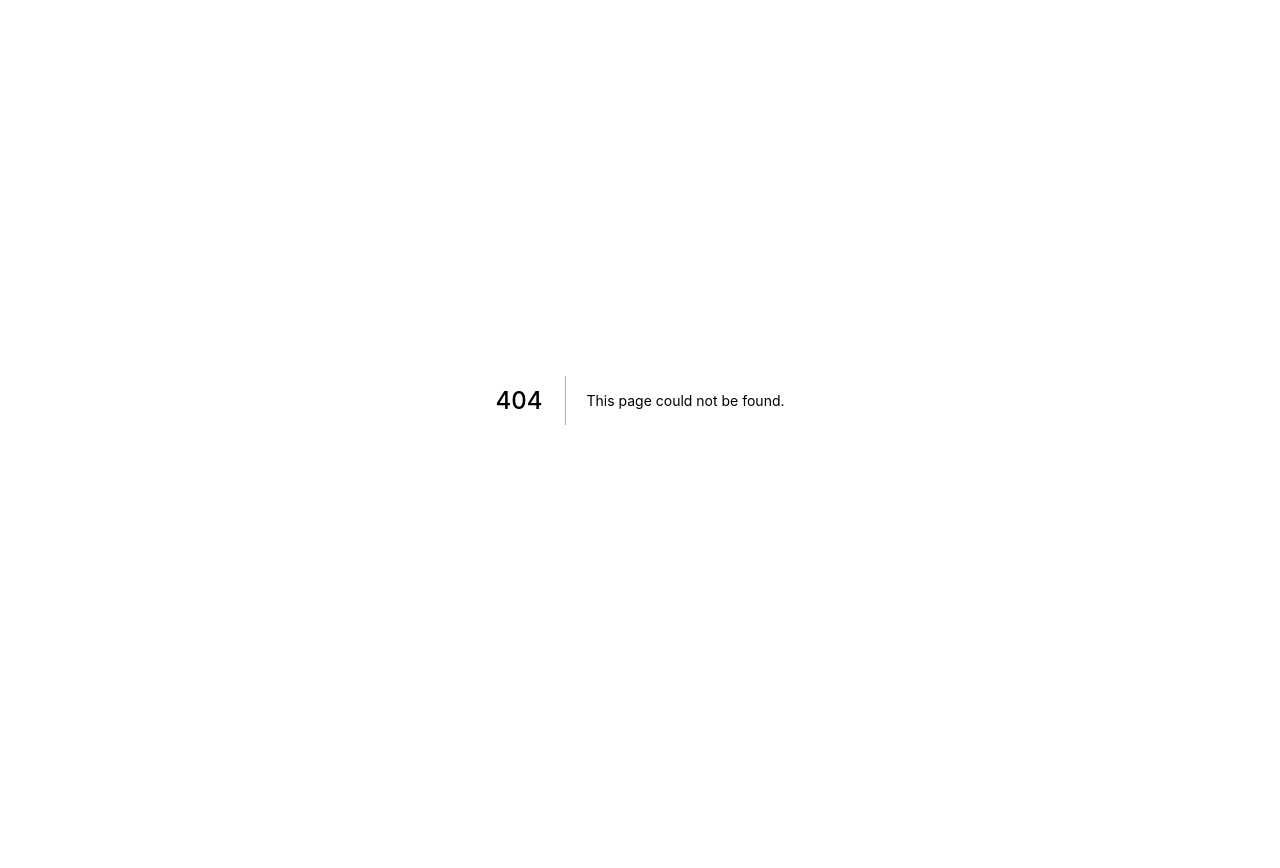
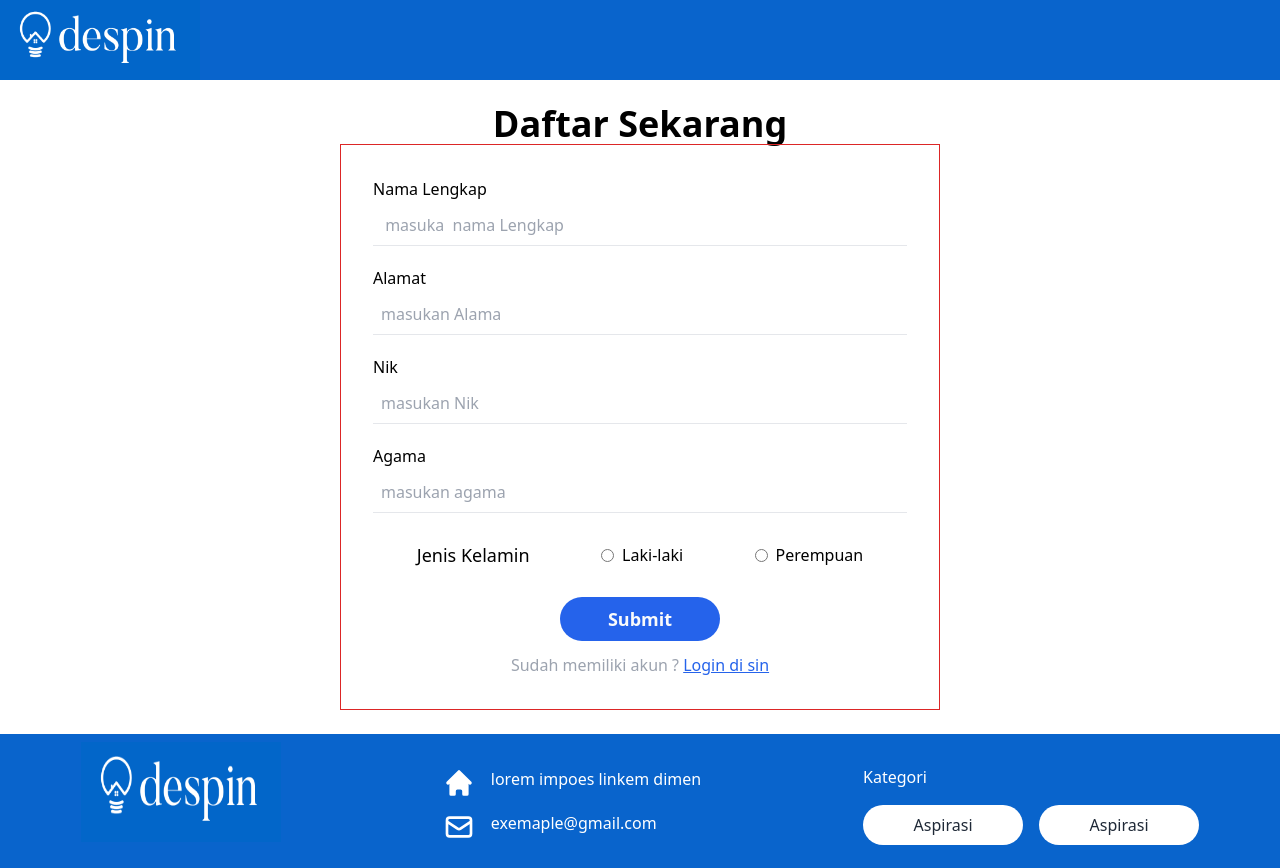
Before and after one commit to onceLearner/singap, a Next.js app: page /layanan/registrasi in a window 1280 px wide. Before the commit this address had no page. Before the commit the page ends 800 px from the top, so only its background shows below. Built offline with nearby package versions, Linux system fonts and the light colour scheme.

Commit message:
feature registrasi finshed ui

```diff
--- a/components/Navigation.js
+++ b/components/Navigation.js
@@ -21,11 +21,13 @@ const Navigation = (props) => {
                 </Link>
                 <div className="  flex flex-wrap space-x-3 items-center  md:pr-5 p-0   " >
                     <button className=" p-2  px-6    font-semibold  text-gray-100 rounded-3xl">
-                        Aspirasi
+                        Masuk
                     </button>
-                    <button className="p-2  px-6  border border-gray-100 text-gray-100 rounded-3xl">
-                        Bspirami
-                    </button>
+                    <Link href="/layanan/registrasi">
+                        <button className="p-2  px-6  border border-gray-100 text-gray-100 rounded-3xl">
+                            Registrari
+                          </button>
+                    </Link>
 
 
 
--- /dev/null
+++ b/components/loginModal.js
@@ -0,0 +1,11 @@
+import React from 'react'
+
+const LoginModal = () => {
+    return (
+        <div>
+
+        </div>
+    )
+}
+
+export default LoginModal
--- /dev/null
+++ b/pages/layanan/registrasi.js
@@ -0,0 +1,114 @@
+import React, { useState, useEffect } from 'react'
+import Image from "next/image"
+import Link from "next/link"
+import Footer from '../../components/Footer'
+import { Formik, Form, Field, ErrorMessage } from 'formik';
+
+const Registrari = () => {
+
+    return (
+        <div className="flex flex-col   min-h-screen w-full">
+            <div className="flex     justify-between md:space-x-0 space-x-12 md:p-0 p-2   " style={{ backgroundColor: "#0964CC" }}>
+
+                <Link href="/" >
+
+                    <Image src="/Home.png" width="200" className="cursor-pointer" height="80" priority />
+
+                </Link>
+
+            </div>
+
+
+            <main className="flex-1 flex flex-col items-center  my-6   md:px-10">
+                <h2 className="text-4xl font-semibold">Daftar Sekarang </h2>
+                <div className=" w-full md:w-3/6 md:p-8 border border-red-600">
+                    <Formik
+                        initialValues={{ email: '', password: '' }}
+                        validate={values => {
+                            const errors = {};
+                            if (!values.email) {
+                                errors.email = 'Required';
+                            } else if (
+                                !/^[A-Z0-9._%+-]+@[A-Z0-9.-]+\.[A-Z]{2,}$/i.test(values.email)
+                            ) {
+                                errors.email = 'Invalid email address';
+                            }
+                            return errors;
+                        }}
+                        onSubmit={(values, { setSubmitting }) => {
+                            setTimeout(() => {
+                                alert(JSON.stringify(values, null, 2));
+                                setSubmitting(false);
+                            }, 400);
+                        }}
+                    >
+                        {({ isSubmitting }) => (
+                            <Form className="flex flex-col   space-y-5  ">
+                                <div className="flex flex-col space-y-1">
+                                    <label className="capitalize" htmlFor="fullname" >nama Lengkap</label>
+                                    <Field className="p-2 border-b   " type="text" name="fullname" placeholder=" masuka  nama Lengkap" />
+                                    <ErrorMessage className="text-red-600" name="fullname" component="div" />
+
+                                </div>
+
+                                <div className="flex flex-col space-y-1">
+                                    <label className="capitalize" htmlFor="alamat" >Alamat</label>
+                                    <Field className="p-2 border-b   " type="text" name="alamat" placeholder="masukan Alama" />
+                                    <ErrorMessage className="text-red-600" name="alamat" component="div" />
+
+                                </div>
+
+                                <div className="flex flex-col space-y-1">
+                                    <label className="capitalize" htmlFor="nik" >Nik</label>
+                                    <Field className="p-2 border-b   " type="text" name="nik" placeholder="masukan Nik" />
+                                    <ErrorMessage className="text-red-600" name="nik" component="div" />
+
+                                </div>
+
+
+                                <div className="flex flex-col space-y-1">
+                                    <label className="capitalize" htmlFor="agama" >agama</label>
+                                    <Field className="p-2 border-b   " type="text" name="agama" placeholder="masukan agama" />
+                                    <ErrorMessage className="text-red-600" name="agama" component="div" />
+
+                                </div>
+                                <div className="flex  items-center  justify-around  p-2">
+                                    <label className="capitalize text-lg font-medium " htmlFor="jenis" >Jenis Kelamin</label>
+                                    <span className="flex items-center space-x-2">
+                                        <Field className="p-2 border-b  " type="radio" name="jenis" value="Laki-laki" />
+                                        <span>  Laki-laki</span>
+                                    </span>
+                                    <span className=" flex items-center space-x-2">
+                                        <Field className="p-2 border-b  " type="radio" name="jenis" value="Perempuan" />
+                                        <span> Perempuan</span>
+                                    </span>
+                                    <ErrorMessage className="text-red-600" name="jenis" component="div" />
+
+                                </div>
+
+
+                                <div className=" flex flex-col items-center justify-center space-y-3">
+                                    <button type="submit" className=" w-40 p-2 text-xl md:text-lg bg-blue-600 hover:bg-blue-500   text-gray-50 font-semibold  rounded-3xl" disabled={isSubmitting}>
+                                        Submit
+                                </button>
+                                    <span className="text-gray-400">
+                                        Sudah memiliki akun ? <span className="underline text-blue-600 font-medium cursor-pointer hover:text-blue-400">Login di sin </span>
+                                    </span>
+                                </div>
+                            </Form>
+                        )}
+                    </Formik>
+                </div>
+
+            </main>
+
+
+
+            <footer className="flex flex-col ">
+                <Footer />
+            </footer>
+        </div>
+    )
+}
+
+export default Registrari
```
